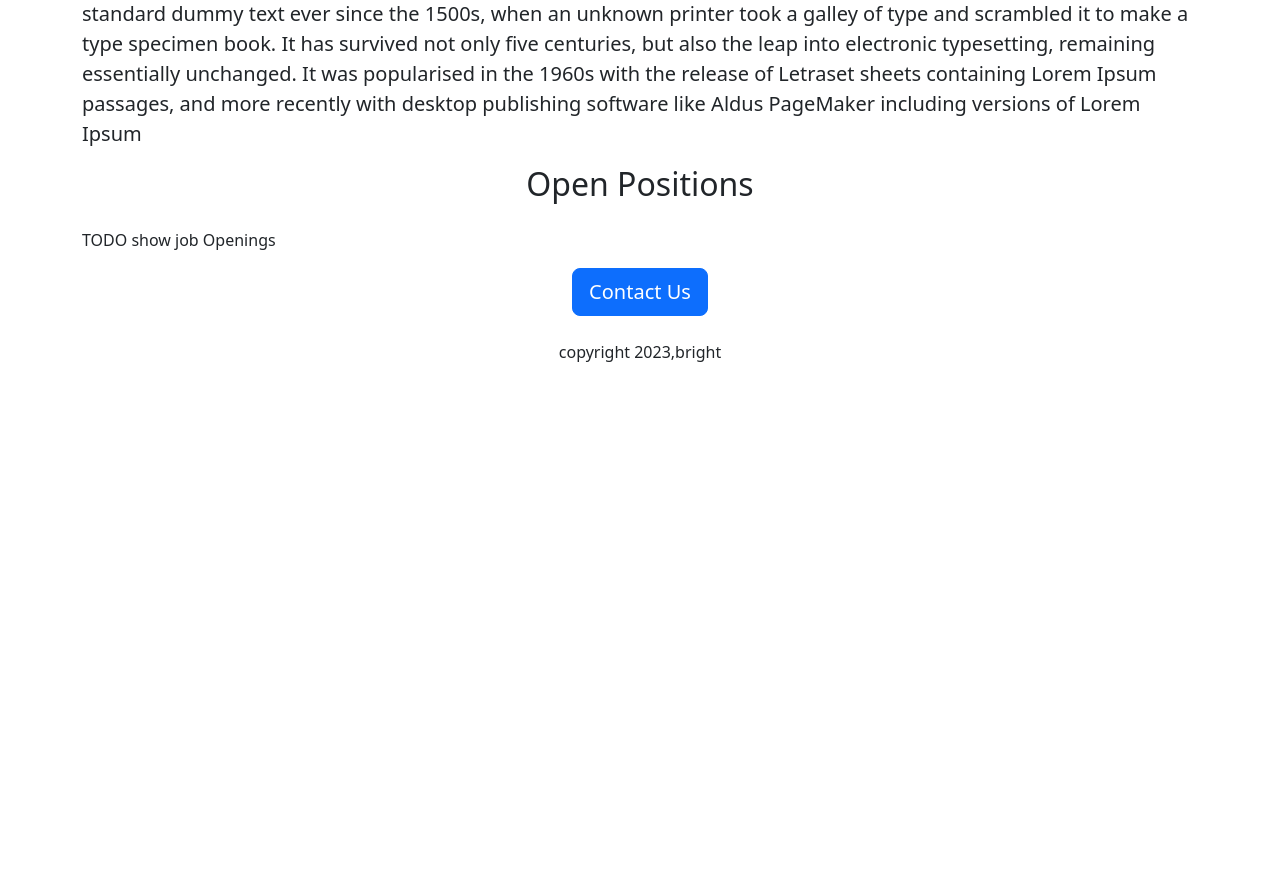
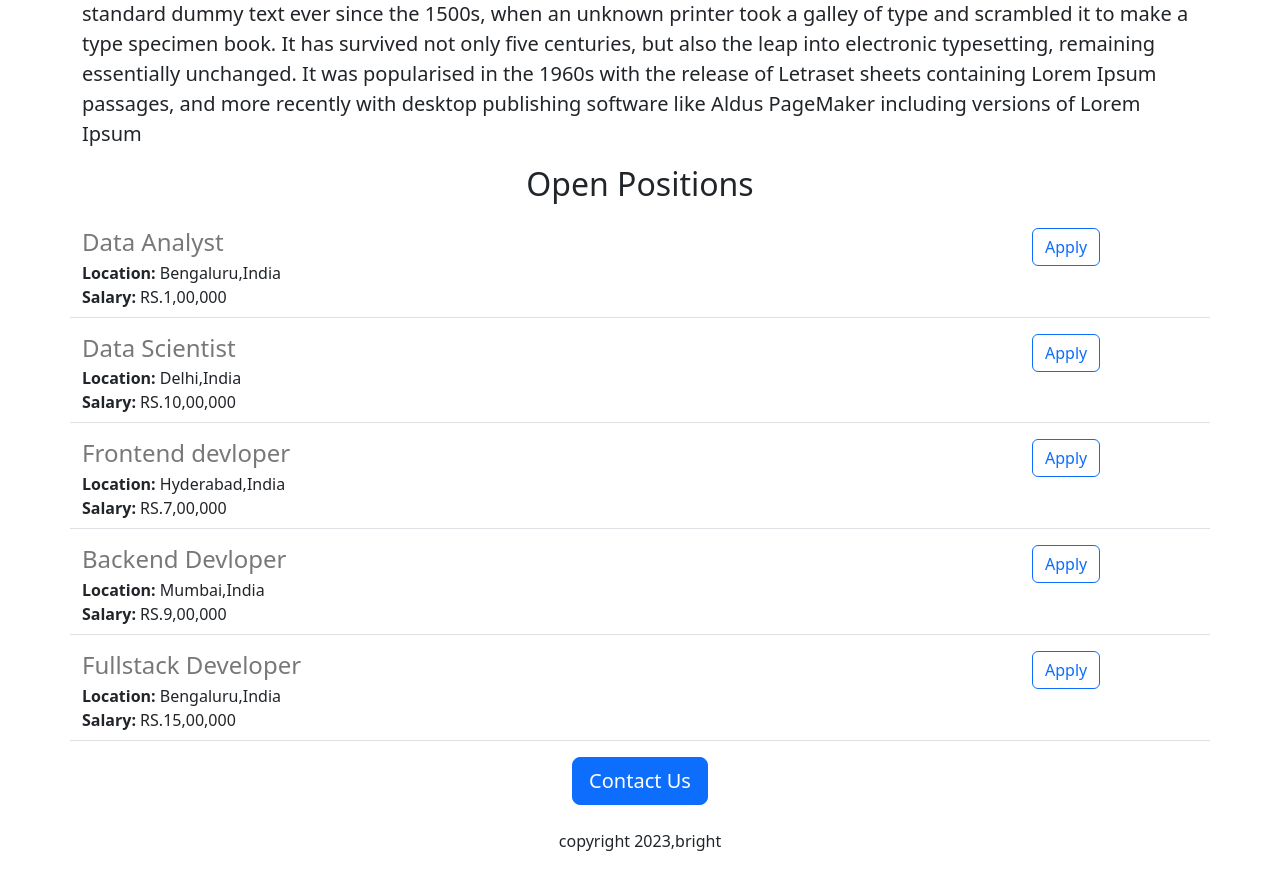
Before and after one commit to lucifer00784/careers-website, a Flask app: page / in a window 1280 px wide. Shown: the part 901-1770 px from the top of the page. Before the commit the page ends 1263 px from the top, so only its background shows below. Run offline with Flask 2, Linux system fonts and the light colour scheme.

Commit message:
added dynamic data and API route

```diff
--- a/app.py
+++ b/app.py
@@ -1,10 +1,44 @@
-from flask import Flask,render_template
+from flask import Flask, render_template, jsonify
 
 app = Flask(__name__)
 
+JOBS = [{
+  'id': 1,
+  'title': 'Data Analyst',
+  'location': 'Bengaluru,India',
+  'salary': 'RS.1,00,000'
+}, {
+  'id': 2,
+  'title': 'Data Scientist',
+  'location': 'Delhi,India',
+  'salary': 'RS.10,00,000'
+}, {
+  'id': 3,
+  'title': 'Frontend devloper',
+  'location': 'Hyderabad,India',
+  'salary': 'RS.7,00,000'
+}, {
+  'id': 4,
+  'title': 'Backend Devloper',
+  'location': 'Mumbai,India',
+  'salary': 'RS.9,00,000'
+}, {
+  'id': 5,
+  'title': 'Fullstack Developer',
+  'location': 'Bengaluru,India',
+  'salary': 'RS.15,00,000'
+}]
+
+
 @app.route("/")
 def hello_bright():
-  return render_template('home.html')
+  return render_template('home.html', jobs=JOBS, company_name='Bright')
+
+
+@app.route("/api/jobs")
+def list_jobs():
+  return jsonify(JOBS)
+
 
 if __name__ == "__main__":
-  app.run(host='0.0.0.0',debug=True)
+  app.run(host='0.0.0.0', debug=True)
--- a/templates/home.html
+++ b/templates/home.html
@@ -4,22 +4,26 @@
     <meta charset="utf-8">
     <meta name="viewport" content="width=device-width, initial-scale=1">
     <title>
-      Bright Careers
+      {{company_name}} Careers
     </title>
    <link href="https://cdn.jsdelivr.net/npm/bootstrap@5.3.0-alpha1/dist/css/bootstrap.min.css" rel="stylesheet" integrity="sha384-GLhlTQ8iRABdZLl6O3oVMWSktQOp6b7In1Zl3/Jr59b6EGGoI1aFkw7cmDA6j6gD" crossorigin="anonymous">
   </head>
   <body>
     <div class="container">
-      <h1 class="text-center mt-2 mb-4">Bright Careers</h1>
+      <h1 class="text-center mt-2 mb-4">{{company_name}} Careers</h1>
         <img class="img-fluid"id="banner" src="/static/banner.jpg" height="360px" width="100%"/>
       <h2 class="text-center">
-        About Bright Careers
+        About {{company_name}} Careers
       </h2>
       <p class="lead">
         Lorem Ipsum is simply dummy text of the printing and typesetting industry. Lorem Ipsum has been the industry's standard dummy text ever since the 1500s, when an unknown printer took a galley of type and scrambled it to make a type specimen book. It has survived not only five centuries, but also the leap into electronic typesetting, remaining essentially unchanged. It was popularised in the 1960s with the release of Letraset sheets containing Lorem Ipsum passages, and more recently with desktop publishing software like Aldus PageMaker including versions of Lorem Ipsum
       </p>
       <h2 class="text-center mt-2 mb-4">Open Positions</h2>
-      <p >TODO show job Openings</p>
+      <div>
+        {%for job in jobs%}
+          {%include'jobitem.html'%}
+        {% endfor %}
+      </div>
         <div class="text-center" >
           <button class="btn btn-primary btn-lg">Contact Us</button>
           <p class="mt-4">copyright 2023,bright</p>
--- /dev/null
+++ b/templates/jobitem.html
@@ -0,0 +1,20 @@
+ <div class="border-bottom row" style="margin-bottom:16px;padding-bottom:8px;">
+  <div class="col-10">
+    <h4
+      style="color:rgb(120,120,120); margin-bottom:4px;">
+      {{job['title']}}
+    </h4>
+    <div>
+      <b>Location:</b> {{job['location']}}
+    </div>
+    {% if 'salary' in job %}
+    <div>
+      <b>Salary:</b> {{job['salary']}}
+    </div>
+    {% endif %}
+  </div>
+  <div class="col-2 padding-right:16px">
+    <a href="/job/{{job['id']}}" type="button" class="btn btn-outline-primary float-right align-middle" >Apply</a>
+  </div>
+
+</div>
```
